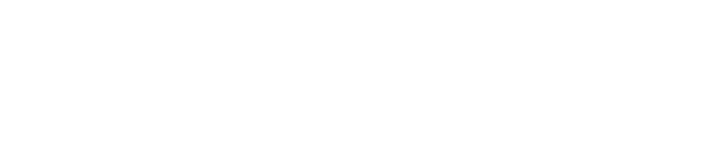
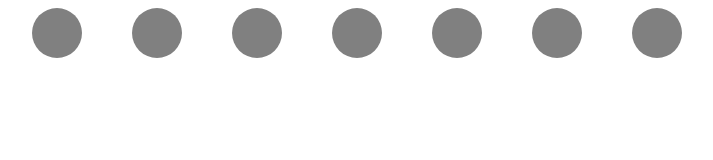
Before and after one commit to mrkshx/christmas_lights, a website: page src/index.html in a window 1280 px wide. Shown: the whole page, without its empty margins (283-996 px from the left). Drawn offline with Linux system fonts and the light colour scheme.

Commit message:
center centered bulbs at the top

```diff
--- a/src/index.html
+++ b/src/index.html
@@ -2,8 +2,10 @@
 <html>
 <head>
   <title>Christmas Lights</title>
+  <link rel="stylesheet" type="text/css" href="./style/index.css">
 </head>
 <body>
+  <div id="fairy_lights">
     <div class="bulb"></div>
     <div class="bulb"></div>
     <div class="bulb"></div>
@@ -11,5 +13,6 @@
     <div class="bulb"></div>
     <div class="bulb"></div>
     <div class="bulb"></div>
+  </div>
 </body>
 </html>
--- /dev/null
+++ b/src/style/index.css
@@ -0,0 +1,16 @@
+body {
+  text-align: center;
+}
+
+
+#fairy_lights {
+  display: inline-flex;
+}
+
+.bulb {
+  height: 50px;
+  width: 50px;
+  border-radius: 50%;
+  background-color: grey;
+  margin: 0 25px;
+}
```
Lines whose indentation alone changed are shown as unchanged.
